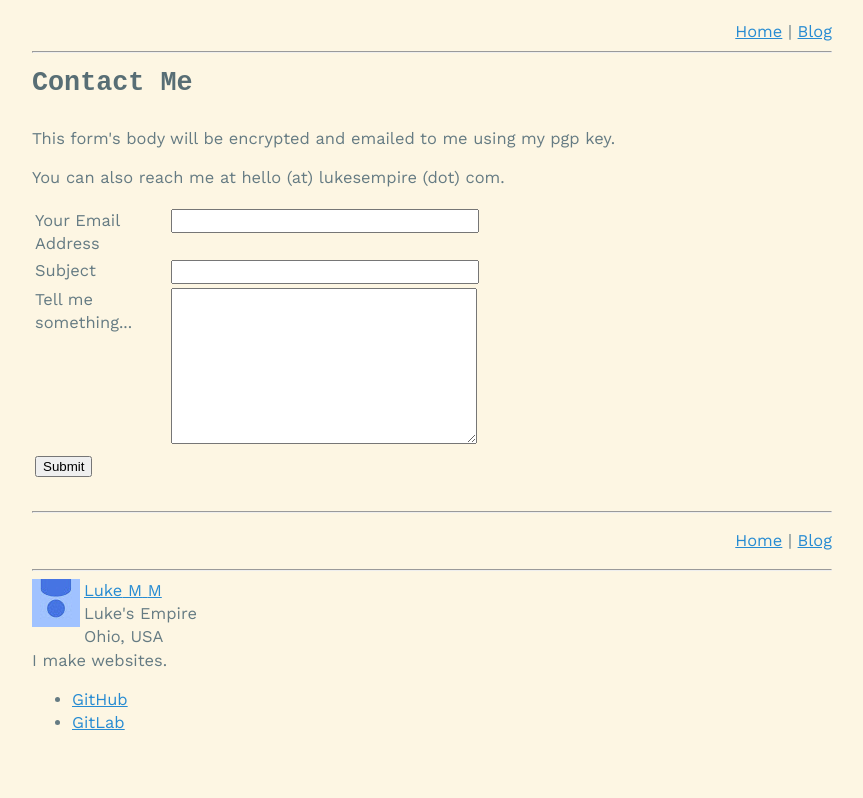
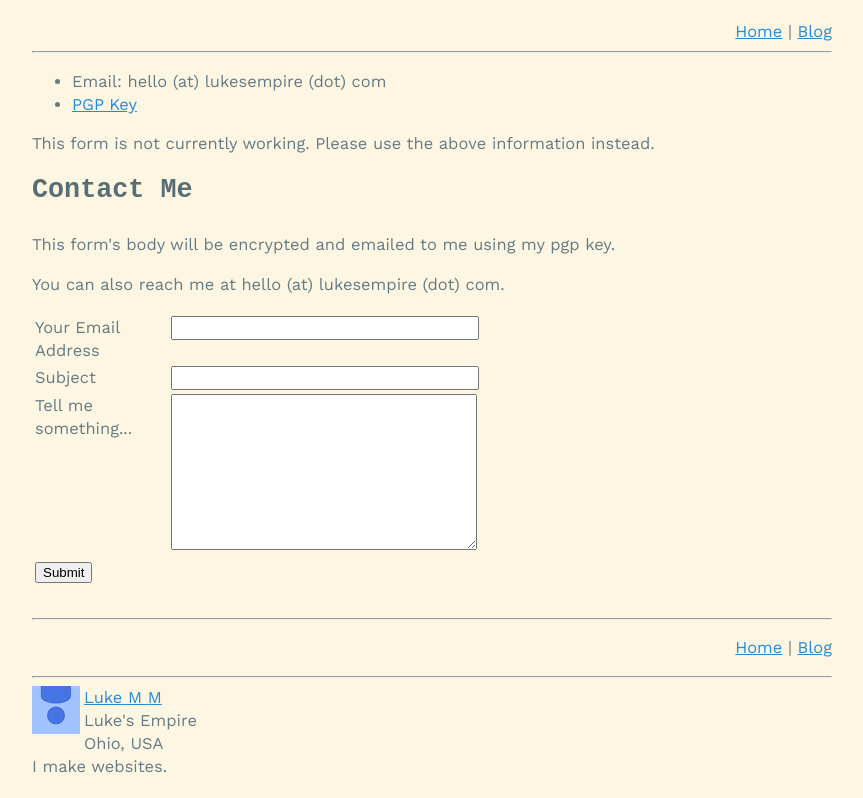
Before and after one commit to luke2m/lukesempire-gitlab-mirror, a Jekyll site: the page built from contactme.html, in a window 1280 px wide. Shown: the top 798 px of the page, without its empty margins (208-1071 px from the left). Built offline with Jekyll 4.4.1, drawn with Linux system fonts in a browser that asks for light colours.

Commit message:
Update contactme.html

```diff
--- a/contactme.html
+++ b/contactme.html
@@ -4,7 +4,12 @@ title: Contact Me
 description: Contact the Emperor
 ---
     <!-- Based on encrypt.to by Jan Wiegelmann -->
+    <ul>
+		<li>Email: hello (at) lukesempire (dot) com</li>
+		<li><a href="/pgp.txt">PGP Key</a></li>
+		</ul>
 
+	<p>This form is not currently working. Please use the above information instead.</p>
     <script>
 document.addEventListener('DOMContentLoaded', function() {
 	if (window.crypto && window.crypto.getRandomValues) {
```
